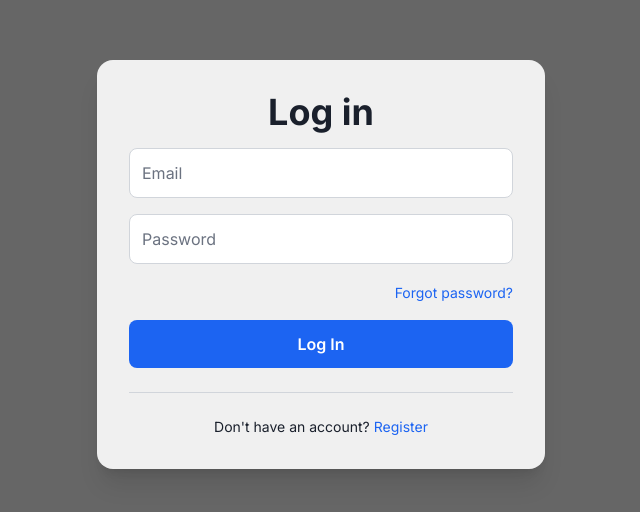
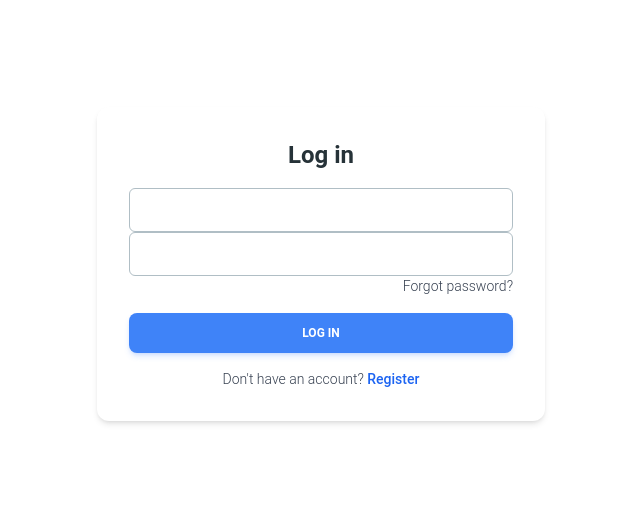
Before and after one commit to edammame/fake.finalproject, a Next.js app in the folder client/: page /auth/login in a window 1280 px wide. Shown: the part 136-648 px from the top of the page, without its empty margins (319-959 px from the left). Built offline with nearby package versions, Linux system fonts and the light colour scheme; no server answers.

Commit message:
update login

```diff
--- a/client/src/app/auth/login/page.jsx
+++ b/client/src/app/auth/login/page.jsx
@@ -1,15 +1,14 @@
 // File: pages/login.js
-"use client";
 import { useDispatch } from "react-redux";
 import { userLogin } from "@/redux/middleware/user";
-import Image from "next/image";
-// import BackgroundImage from "../../../assets/imaginedragons.jpg"; // Pastikan path ini benar
 import Link from "next/link";
+import { Card, Input, Button, Typography } from "@material-tailwind/react";
 
 function LoginPage() {
   const dispatch = useDispatch();
 
-  const login = () => {
+  const login = (e) => {
+    e.preventDefault();
     const email = document.getElementById("email").value;
     const password = document.getElementById("password").value;
 
@@ -17,62 +16,50 @@ function LoginPage() {
   };
 
   return (
-    <div className="relative min-h-screen flex items-center justify-center">
-      {/* <Image
-        src={BackgroundImage}
-        alt="background"
-        layout="fill"
-        objectFit="cover"
-        className="absolute"
-      /> */}
-      <div className="absolute inset-0 bg-black bg-opacity-60" />
-      <div className="z-10 p-8 bg-white bg-opacity-90 rounded-2xl shadow-xl max-w-md w-full">
-        <h1 className="text-4xl font-bold mb-4 text-center">Log in</h1>
-        <input
+    <div className="flex justify-center items-center min-h-screen">
+      <Card className="w-full max-w-md p-8 flex flex-col items-center">
+        <Typography variant="h4" color="blue-gray" className="text-center mb-4">
+          Log in
+        </Typography>
+        <form onSubmit={login} className="w-full">
+          <Input
             id="email"
             type="email"
-          className="w-full p-3 rounded-lg border border-gray-300 mb-4"
+            size="lg"
             placeholder="Email"
+            className="mb-4"
+            labelProps={{ className: "before:content-none after:content-none" }}
           />
-        <input
+          <Input
             id="password"
             type="password"
-          className="w-full p-3 rounded-lg border border-gray-300 mb-4"
+            size="lg"
             placeholder="Password"
+            className="mb-4"
+            labelProps={{ className: "before:content-none after:content-none" }}
           />
-        <div className="text-right mb-4">
           <Link href="/auth/forgot-password">
-            <span className="text-sm text-blue-600 hover:underline cursor-pointer">
+            <Typography
+              variant="small"
+              color="gray"
+              className="cursor-pointer hover:underline text-right mb-4"
+            >
               Forgot password?
-            </span>
+            </Typography>
           </Link>
-        </div>
-
-        <button
-          onClick={login}
-          className="w-full bg-blue-600 text-white py-3 rounded-lg font-semibold mb-2"
-        >
+          <Button type="submit" color="blue" fullWidth className="mb-4">
             Log In
-        </button>
-        <div className="flex justify-center items-center my-4">
-          <hr className="border-gray-300 w-full" />
-          {/* <span className="px-2 text-gray-500">Atau log in dengan</span>
-          <hr className="border-gray-300 w-full" /> */}
-        </div>
-
-        {/* Sisipkan ikon media sosial di sini
-        <div className="flex justify-center items-center space-x-4">
-          Sosial Media Buttons
-        </div> */}
-        <div className="mt-6 text-center text-sm">
+          </Button>
+        </form>
+        <Typography color="gray" className="text-center text-sm">
           Don't have an account?{" "}
           <Link href="/auth/register">
-            <span className="text-blue-600 cursor-pointer hover:underline">
+            <a className="font-medium text-blue-600 hover:underline">
               Register
-            </span>
+            </a>
           </Link>
-        </div>
-      </div>
+        </Typography>
+      </Card>
     </div>
   );
 }
```
Lines whose indentation alone changed are shown as unchanged.
